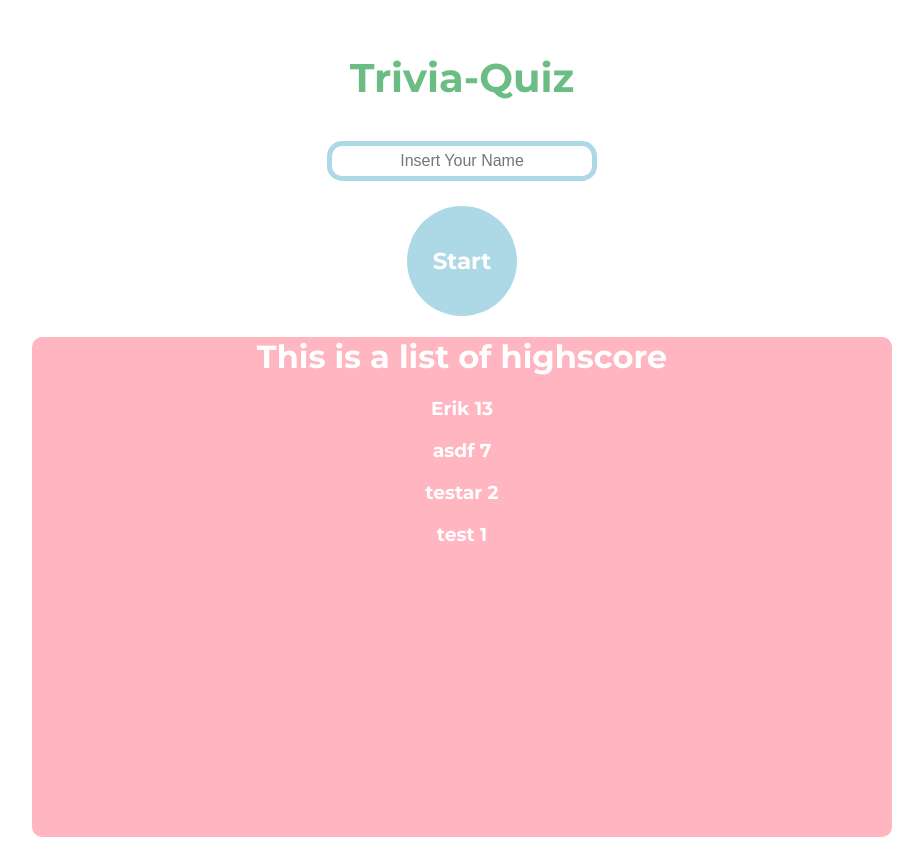
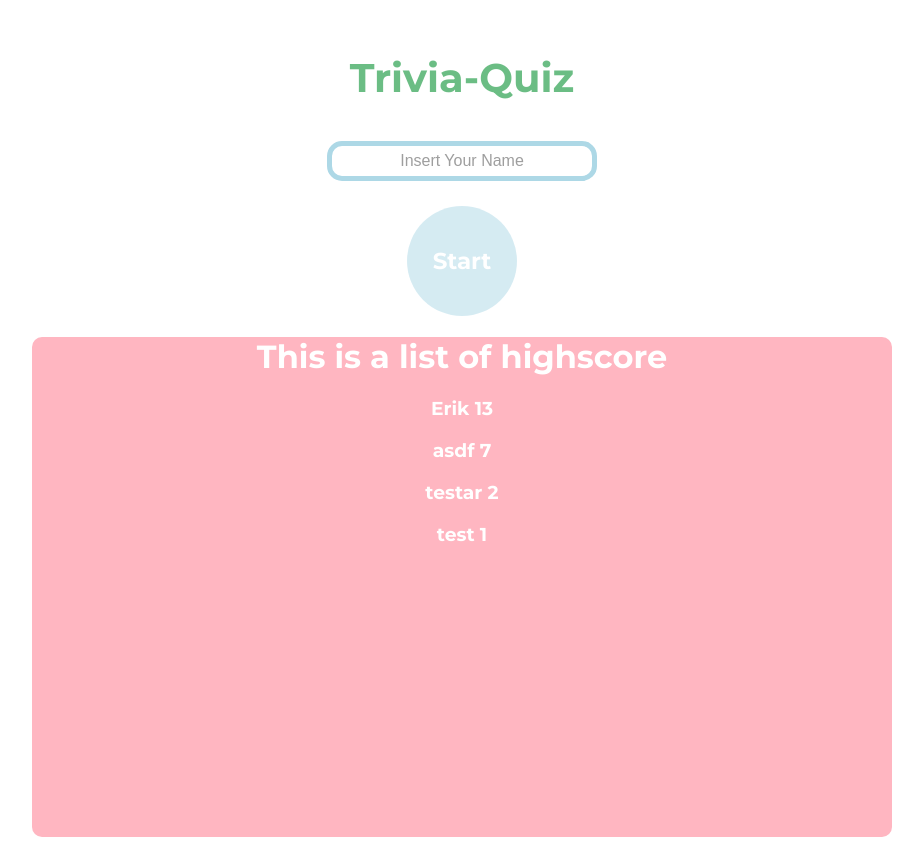
Before and after one commit to TedAhlberg/trivia-app, a Vue app: page / in a window 1280 px wide. Shown: the whole page, without its empty margins (178-1101 px from the left). Built offline with nearby package versions, Linux system fonts and the light colour scheme.

Commit message:
Fixat med StartScreen

```diff
--- a/public/css/master.css
+++ b/public/css/master.css
@@ -11,3 +11,9 @@
   text-align: center;
   color: #2c3e50;
 }
+
+.disabled{
+  opacity: 0.5;
+  user-select: none;
+  cursor: default;
+}
--- a/public/css/variables.css
+++ b/public/css/variables.css
@@ -4,7 +4,7 @@
 
 /* --- UserInput variables --- */
   --user-input-main-color: lightblue;
-  --user-input-darker-color: #79b9d4;
+  --user-input-darker-color: #85c8e3;
   --user-input-button-size: 110px;
 
 /* --- Timer variables --- */
--- a/src/App.vue
+++ b/src/App.vue
@@ -16,7 +16,7 @@ export default {
   components: {
     Header,
     Question,
-    StartScreen
+    StartScreen,
   },
   data(){
     return{
--- /dev/null
+++ b/src/components/BaseButton.vue
@@ -0,0 +1,38 @@
+<template lang="html">
+  <button
+    type="button"
+    v-html="placeholder">
+  </button>
+</template>
+
+<script>
+export default {
+  name: "BaseButton",
+  props: ["placeholder"]
+}
+</script>
+
+<style lang="css" scoped>
+button{
+  font-family: "Montserrat", sans-serif;
+  font-size: 23px;
+  margin-top: 15px;
+  border: 0px;
+  background-color: var(--user-input-main-color);
+  color: white;
+  cursor: pointer;
+  transition: background 250ms ease-in-out,
+              transform 150ms ease,
+              opacity 250ms ease-in-out;
+  -webkit-appearance: none;
+  -moz-appearance: none;
+}
+
+button:active:enabled {
+    transform: scale(0.97);
+}
+
+button::-moz-focus-inner {
+  border: 0;
+}
+</style>
--- a/src/components/StartScreen.vue
+++ b/src/components/StartScreen.vue
@@ -7,8 +7,8 @@
 <script>
 import UserInput from './UserInput.vue'
 import Highscore from './Highscore.vue'
+
 export default {
-
   components: {
     UserInput,
     Highscore
--- a/src/components/UserInput.vue
+++ b/src/components/UserInput.vue
@@ -1,33 +1,48 @@
 <template lang="html">
   <div id="main-user-input">
     <input
-      class="user-input"type="text"
+      class="user-input"
+      type="text"
       v-model="username"
-      placeholder="Insert Your Name"
+      :placeholder="placeholder"
+      @input="checkInput"
+      @keyup.enter="emitName"
     />
-    <button
-      class="user-input"
-      type="button"
-      @click="emitName($event)"
-    >Start</button>
+
+    <BaseButton
+    id="start-button"
+      :class="{ disabled: buttonDisabled }"
+      :placeholder="buttonText"
+      :disabled="buttonDisabled"
+    />
   </div>
 </template>
 
 <script>
-import Vue from "vue";
+import BaseButton from "./BaseButton.vue"
+
 export default {
-
+  components: {
+    BaseButton
+  },
   data() {
     return {
       username: "",
+      placeholder: "Insert Your Name",
+      buttonText: "Start",
+      buttonDisabled: true
     }
   },
   methods: {
     emitName() {
-      if (this.username.length > 1) {
-        console.log(this.username)
+      if (!this.buttonDisabled)
         this.$emit("clicked", this.username);
-      }
+    },
+    checkInput() {
+      if (this.username.length > 1)
+        this.buttonDisabled = false;
+      else
+        this.buttonDisabled = true;
     }
   }
 }
@@ -55,33 +70,23 @@ input[type="text"] {
   font-size: 16px;
 }
 
-::placeholder{
-  opacity: 1;
+input:focus::placeholder{
+  opacity: 0;
 }
 
-button{
-  font-family: "Montserrat", sans-serif;
-  font-size: 23px;
-  margin-top: 15px;
+::placeholder{
+  opacity: 0.7;
+}
+
+#start-button{
+  background-color: var(--user-input-main-color);
   width: var(--user-input-button-size);
   height: var(--user-input-button-size);
   border-radius: 50%;
-  border: 0px;
-  background-color: var(--user-input-main-color);
-  color: white;
-  cursor: pointer;
-  transition: background 250ms ease-in-out,
-              transform 150ms ease;
-  -webkit-appearance: none;
-  -moz-appearance: none;
 }
 
-button:hover,
-button:focus {
-    background: var(--user-input-darker-color);
-}
-
-button:active {
-    transform: scale(0.97);
+#start-button:hover:enabled,
+#start-button:focus:enabled{
+  background-color: var(--user-input-darker-color);
 }
 </style>
```
